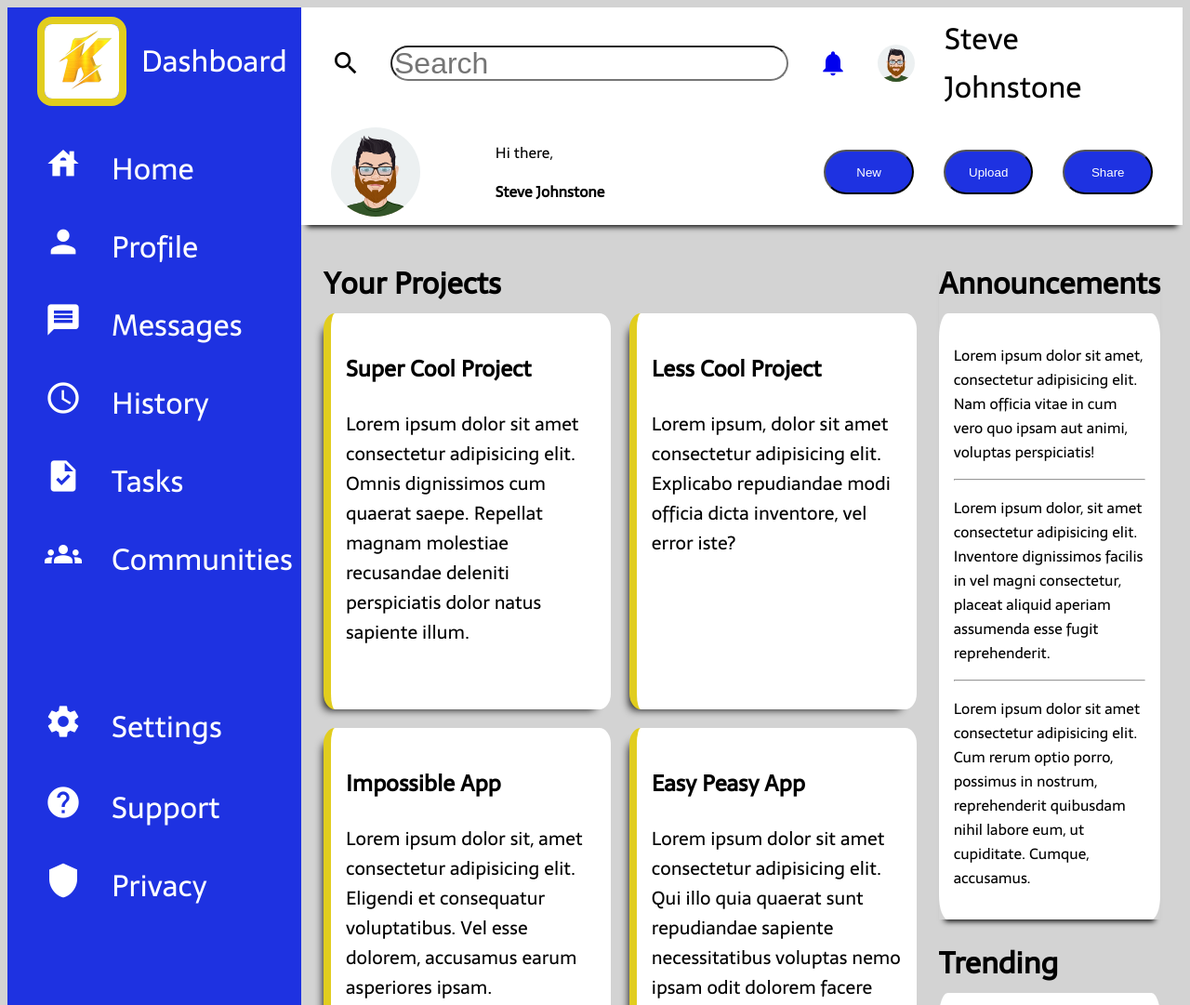
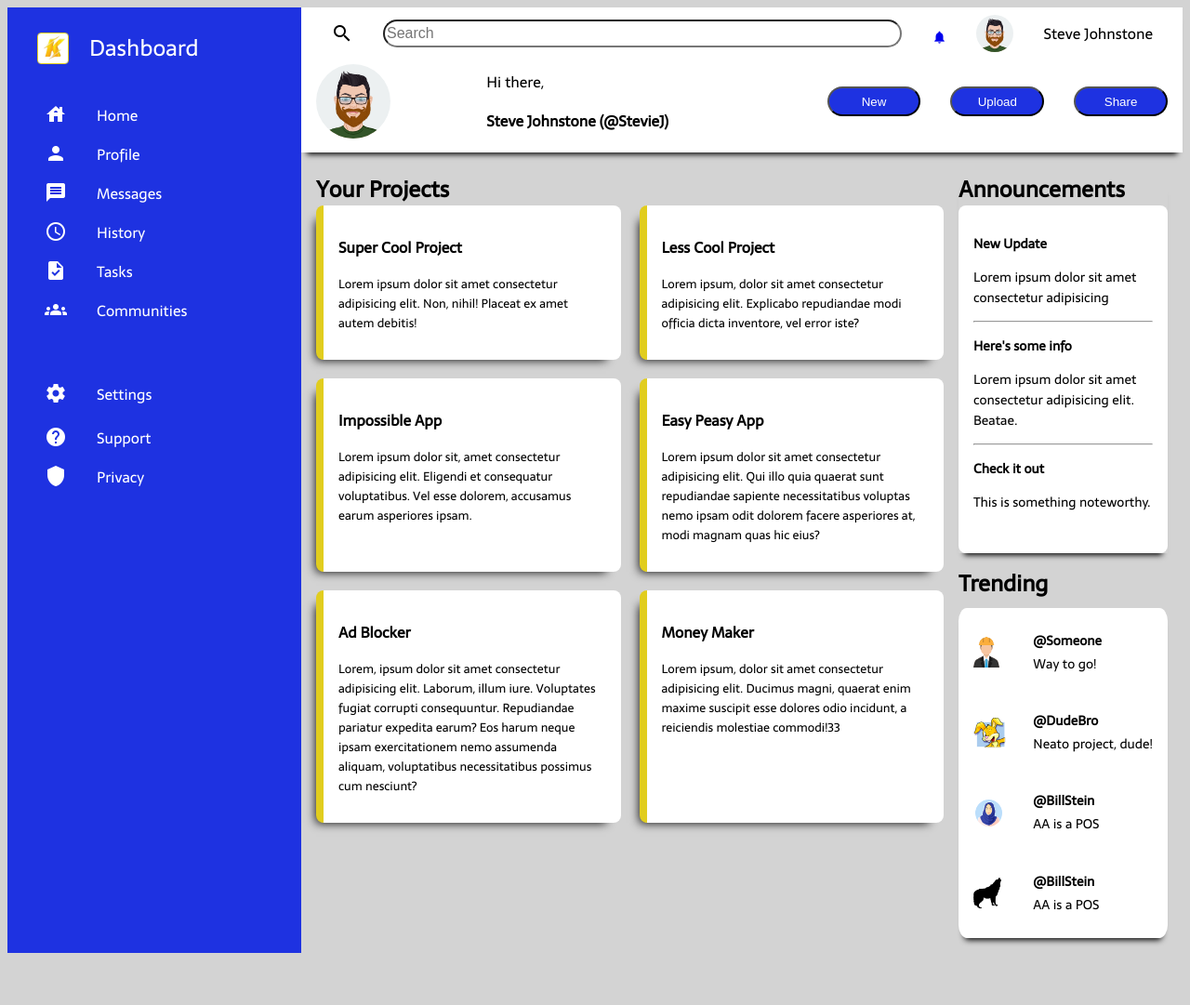
Before and after one commit to kristofer11/admin-dashboard, a plain HTML site: page index.html in a window 1280 px wide. Shown: the top 1081 px of the page at 93% size. After the commit the page ends 1025 px from the top, so only its background shows below. Drawn offline with Linux system fonts and the light colour scheme.

Commit message:
Fix MANY sizing iss. Menu collapses, but oddly

```diff
--- a/index.html
+++ b/index.html
@@ -43,7 +43,7 @@
                     <img class="lg-avatar" src="avatar.svg" alt="">
                     <div class="greeting">
                         <p>Hi there,</p>
-                        <p><strong>Steve Johnstone</strong></p>
+                        <p><strong>Steve Johnstone (@StevieJ)</strong></p>
                     </div>
                     <div class="buttons">
                         <button class="new">New</button>
@@ -58,7 +58,7 @@
                     <div class="project-content">
                         <div class="project">
                             <h3>Super Cool Project</h3>
-                            <p>Lorem ipsum dolor sit amet consectetur adipisicing elit. Omnis dignissimos cum quaerat saepe. Repellat magnam molestiae recusandae deleniti perspiciatis dolor natus sapiente illum.</p>
+                            <p>Lorem ipsum dolor sit amet consectetur adipisicing elit. Non, nihil! Placeat ex amet autem debitis!</p>
                         </div>
                         <div class="project">
                             <h3>Less Cool Project</h3>
@@ -86,15 +86,18 @@
                     <h2>Announcements</h2>
                     <div class="announcements-content">
                         <div class="announcement">
-                            <p>Lorem ipsum dolor sit amet, consectetur adipisicing elit. Nam officia vitae in cum vero quo ipsam aut animi, voluptas perspiciatis!</p>
+                            <p><strong>New Update</strong></p>
+                            <p>Lorem ipsum dolor sit amet consectetur adipisicing</p>
                         </div>
                             <hr>
                         <div class="announcement">
-                            <p class="announcement">Lorem ipsum dolor, sit amet consectetur adipisicing elit. Inventore dignissimos facilis in vel magni consectetur, placeat aliquid aperiam assumenda esse fugit reprehenderit.</p>
+                            <p><strong>Here's some info</strong></p>
+                            <p>Lorem ipsum dolor sit amet consectetur adipisicing elit. Beatae.</p>
                         </div>
                         <hr>
                         <div class="announcement">
-                            <p class="announcement">Lorem ipsum dolor sit amet consectetur adipisicing elit. Cum rerum optio porro, possimus in nostrum, reprehenderit quibusdam nihil labore eum, ut cupiditate. Cumque, accusamus.</p>
+                            <p><strong>Check it out</strong></p>
+                            <p>This is something noteworthy.</p>
                         </div>
                     </div>
                 </div>
--- a/style.css
+++ b/style.css
@@ -6,30 +6,30 @@ body {
 
 .container {
     display: grid;
-    grid-template-columns: 1fr 3fr;
+    grid-template-columns: minmax(33px, 1fr) 3fr;
     height: 100%;
 }
 
 .logo {
     display: flex;
-    gap: 1rem;
+    gap: 22px;
     align-items: center;
-    font-size: 2rem;
+    font-size: 1.5rem;
     margin-left: 2rem;
 }
 
 .logo-img {
-    height: 5rem;
-    border-radius: 1rem;
-    border: .5rem solid #E1CD1E;
+    height: 2rem;
+    border-radius: 4px;
+    border: .2px solid #E1CD1E;
 }
 
 .menu {
     list-style: none;
-    font-size: 2rem;
-    display: flex;
-    flex-direction: column;
-    gap: 2rem;
+    font-size: 1.5;
+    display: grid;
+    gap: 1rem;
+    width: min(200px);
 }
 
 .menu li {
@@ -38,7 +38,7 @@ body {
 }
 
 .menu i {
-    font-size: 2.5rem;
+    font-size: 1.5rem;
 }
 
 .menu a {
@@ -66,13 +66,13 @@ body {
 
 .right {
     display: grid;
-    grid-template-rows: max(250px) 4fr;
+    grid-template-rows: auto 4fr;
 }
 
 .nav {
     background-color: white;
     display: grid;
-    grid-template-rows: 1fr 2fr;
+    grid-template-rows: 30% 70%;
     box-shadow: 0 8px 6px -6px black;
     margin-bottom: 1rem;
 }
@@ -86,15 +86,16 @@ body {
 
 .top-nav *{
     align-self: center;
-    font-size: 2rem;
+    font-size: 1rem;
 }
 
 .top-nav i {
-    font-size: 2rem;
+    font-size: 1.5rem;
 }
 
+
 .top-nav input {
-    height: 2rem;
+    height: 1.5rem;
     border-radius: 2rem;
 }
 
@@ -102,7 +103,7 @@ body {
     display: grid;
     grid-template-columns:   1fr 2fr 2fr;
     align-items: center;
-    padding: 0 2rem;
+    padding: 0 1rem;
 }
 
 .buttons {
@@ -113,7 +114,7 @@ body {
 }
 
 .buttons button {
-    height: 3rem;
+    height: 2rem;
     border-radius: 2rem;
     transition: all .2s ease-in-out;
     color: white;
@@ -137,35 +138,36 @@ body {
     grid-template-areas:
     "projects announcements"
     "projects trending";
-    padding: 1.5rem;
+    padding: 1rem;
     background-color: lightgray;
-    gap: 1.5rem;
+    gap: 1rem;
 }
 
 .projects-wrapper {
     grid-area: projects;
     display: grid;
-    grid-template-rows: 45px 1fr;
+    grid-template-rows: 15px 1fr;
     gap: 10px;
 }
 
 h2 {
     align-self: center;
-    font-size: 2rem;
+    font-size: 1.5rem;
 }
 
 .project-content {
     display: grid;
     grid-template-columns: repeat(auto-fit, minmax(300px, 1fr));
-    grid-template-rows: repeat(2, 1fr);
+    /* grid-template-rows: repeat(6, minmax(auto, 175px)); */
     gap: 20px;
+    align-content: start;
 }
 
 .project {
-    height: auto;
+    /* height: auto; */
     background-color: white;
     color: black;
-    border-radius: 4%;
+    border-radius: 8px;
     padding: 1rem;
     border-left: .5rem solid #E1CD1E;
     box-shadow: -8px 8px 10px -8px black;
@@ -173,41 +175,45 @@ h2 {
 }
 
 .project:hover {
-    transform: scale(1.1);
+    transform: scale(1.02);
 }
 
 
 .project h3 {
-    font-size: 1.5rem;
+    font-size: 1rem;
 }
 
 .project p {
-    font-size: 1.25rem;
+    font-size: 13px;
 }
 
 .announcements-wrapper {
     grid-area:  announcements;
     display: grid;
-    grid-template-rows: 45px 1fr;
+    grid-template-rows: 15px 1fr;
     gap: 10px;
     box-shadow: 0 8px 6px -6px black;
 }
 
 .announcements-content {
     background-color: white;
-    border-radius: 4%;
+    border-radius: 8px;
     padding: 1rem;
+}
+
+.announcement {
+    font-size: 14px;
 }
 
 .trending {
     grid-area: trending;
     display: grid;
-    grid-template-rows: 45px 1fr;
+    grid-template-rows: 33px 1fr;
     gap: 10px;
 }
 
 .trend img {
-    height: 3rem;
+    height: 33px;
 }
 
 .trends {
@@ -216,12 +222,16 @@ h2 {
     padding: 1rem;
     box-shadow: 0 8px 6px -6px black;
     padding: 1rem;
+    display: grid;
+    align-content: start;
+    gap: 22px;
 }
 
 .trend {
     display: grid;
     grid-template-columns: 1fr 2fr;
-
+    font-size: 14px;
+    align-items: center;
 }
 
 .sm-avatar {
@@ -231,9 +241,13 @@ h2 {
 
 .lg-avatar {
     border-radius: 50%;
-    height: 6rem
+    height: 5rem
 }
 
 a {
     text-decoration: none;
 }
+
+.trend p {
+    line-height: .8;
+}
```
